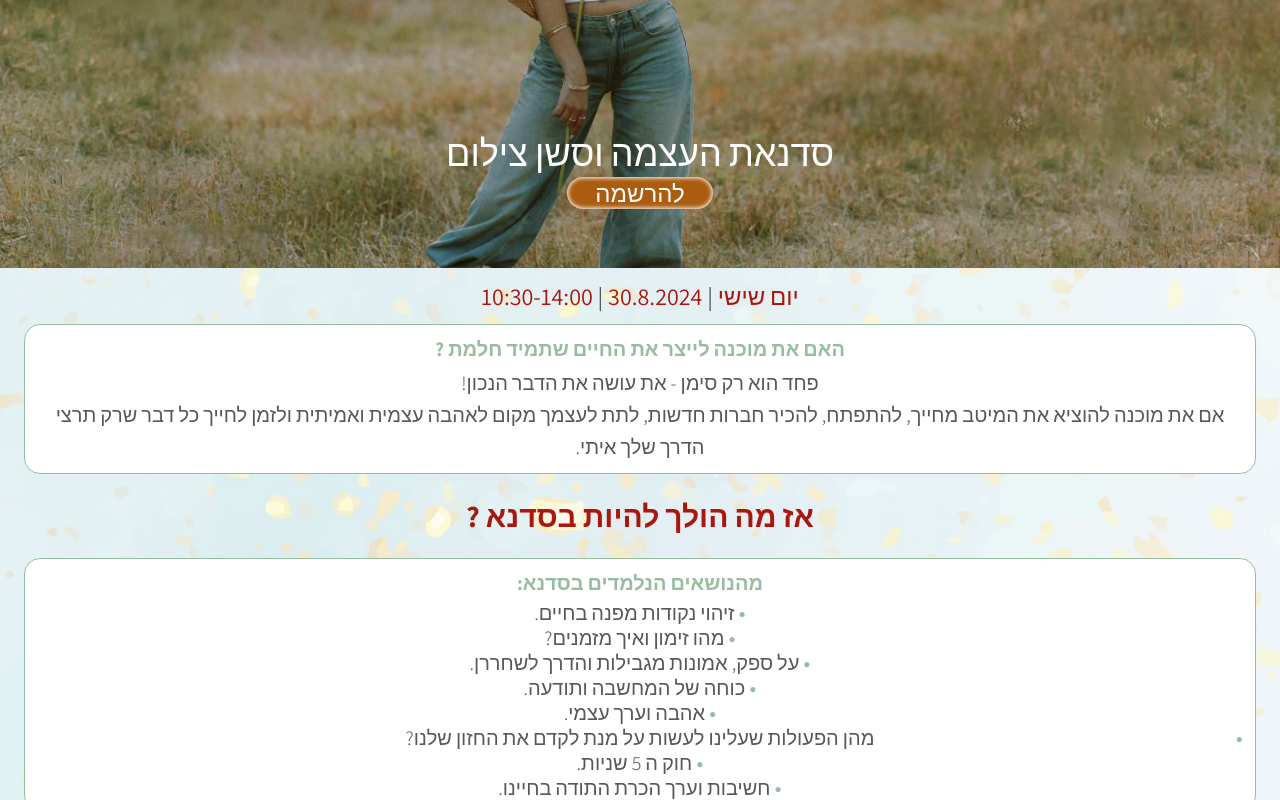
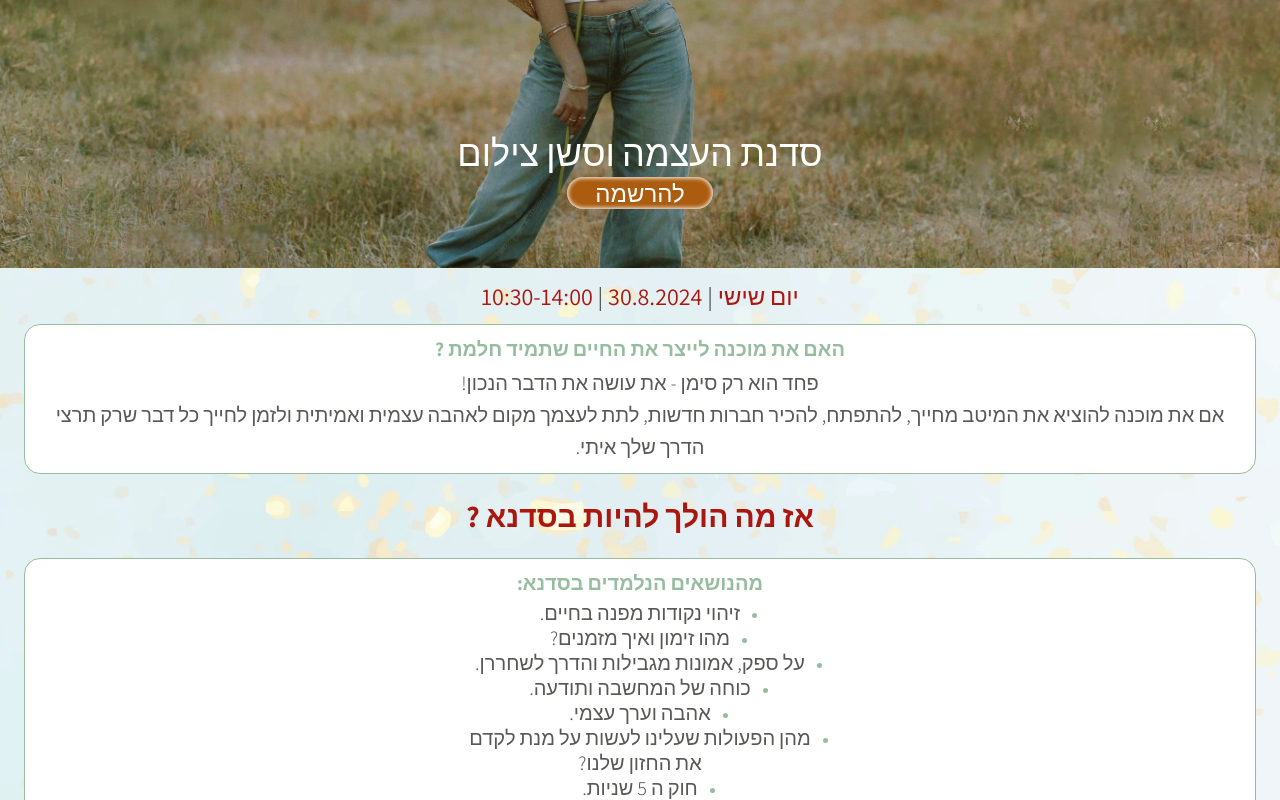
Before and after one commit to EtanHey/bateli-workshop, a Next.js app: page / in a window 1280 px wide. Shown: the part 340-1140 px from the top of the page. Built offline with nearby package versions, Linux system fonts and the light colour scheme.

Commit message:
Fix list items bullet and hero section headers

```diff
--- a/app/page.tsx
+++ b/app/page.tsx
@@ -13,7 +13,7 @@ export default function Home() {
       <HeroImage />
       <div className='w-full pt-3 gap-3  flex flex-col relative h-fit text-center'>
         <Image className='-z-50 object-top object-cover' src='/page_background.webp' alt='background' fill priority />
-        <div className='flex flex-col items-center px-6 gap-3'>
+        <div className='flex flex-col items-center max-[380px]:px-1 px-6 gap-3'>
           <TimeNdDate />
           <IntroductionSection />
           <DescriptionMultiSection />
--- a/components/HeroImage.tsx
+++ b/components/HeroImage.tsx
@@ -10,8 +10,10 @@ const HeroImage = () => {
       <Image src='/hero_image.webp' alt='Hero image' className='object-cover max-md:object-top' fill priority />
       <div className='absolute items-center flex flex-col gap-1 w-full text-center top-[5%] xl:top-[8%]'>
         <div className='text-4xl text-white flex flex-col gap-[8.3rem] xl:gap-96'>
-          <h1 className={`font-semibold ${myFont.className}`}>הגיע הזמן ״ לאהוב אותך ״</h1>
-          <h2 className='font-thin'>סדנאת העצמה וסשן צילום</h2>
+          <h1 className={`font-medium text-[44px] tracking-wide ${myFont.className}`}>
+            הגיע הזמן <span className='tracking-normal'>״ לאהוב אותך ״</span>
+          </h1>
+          <h2 className='font-thin'>סדנת העצמה וסשן צילום</h2>
         </div>
         <SignupButton className='bg-signup-orange shadow-orange-signup-button-inner' />
       </div>
--- a/components/sections/DescriptionMultiSection.tsx
+++ b/components/sections/DescriptionMultiSection.tsx
@@ -1,5 +1,5 @@
 import React from 'react';
-import ListDisc from '../ListDisc';
+
 import SectionFlexInnerWrapper from '../section-parts/FlexInnerWrapper';
 import SectionHeader from '../section-parts/Header';
 import SectionText from '../section-parts/Text';
@@ -13,35 +13,17 @@ const DescriptionMultiSection = () => {
         <SectionFlexInnerWrapper>
           <SectionHeader>מהנושאים הנלמדים בסדנא:</SectionHeader>
           <SectionText>
-            <ul className='leading-tight'>
-              <li className='flex gap-1 justify-center items-center'>
-                <ListDisc /> זיהוי נקודות מפנה בחיים.
+            <ul className='leading-tight  marker:text-base list-disc text-center marker:text-title-green flex flex-col items-center'>
+              <li className='w-fit list-item'>זיהוי נקודות מפנה בחיים.</li>
+              <li className='list-item w-fit'>מהו זימון ואיך מזמנים?</li>
+              <li className='list-item w-fit'>על ספק, אמונות מגבילות והדרך לשחררן.</li>
+              <li className='list-item w-fit'>כוחה של המחשבה ותודעה.</li>
+              <li className='list-item w-fit'>אהבה וערך עצמי.</li>
+              <li className='list-item w-fit'>
+                מהן הפעולות שעלינו לעשות על מנת לקדם <br /> את החזון שלנו?
               </li>
-              <li className='flex gap-1 justify-center items-center'>
-                <ListDisc /> מהו זימון ואיך מזמנים?
-              </li>
-              <li className='flex gap-1 justify-center items-center'>
-                <ListDisc /> על ספק, אמונות מגבילות והדרך לשחררן.
-              </li>
-              <li className='flex gap-1 justify-center items-center'>
-                <ListDisc /> כוחה של המחשבה ותודעה.
-              </li>
-              <li className='flex gap-1 justify-center items-center'>
-                <ListDisc /> אהבה וערך עצמי.
-              </li>
-              {/* two lined list item, */}
-              <li className='flex gap-1 relative justify-center items-start'>
-                <span className='absolute right-0 -top-0.5'>
-                  <ListDisc />
-                </span>
-                מהן הפעולות שעלינו לעשות על מנת לקדם את החזון שלנו?
-              </li>
-              <li className='flex gap-1 justify-center items-center'>
-                <ListDisc /> חוק ה 5 שניות.
-              </li>
-              <li className='flex gap-1 justify-center items-center'>
-                <ListDisc /> חשיבות וערך הכרת התודה בחיינו.
-              </li>
+              <li className='list-item w-fit'>חוק ה 5 שניות.</li>
+              <li className='list-item w-fit'>חשיבות וערך הכרת התודה בחיינו.</li>
             </ul>
           </SectionText>
         </SectionFlexInnerWrapper>
```
